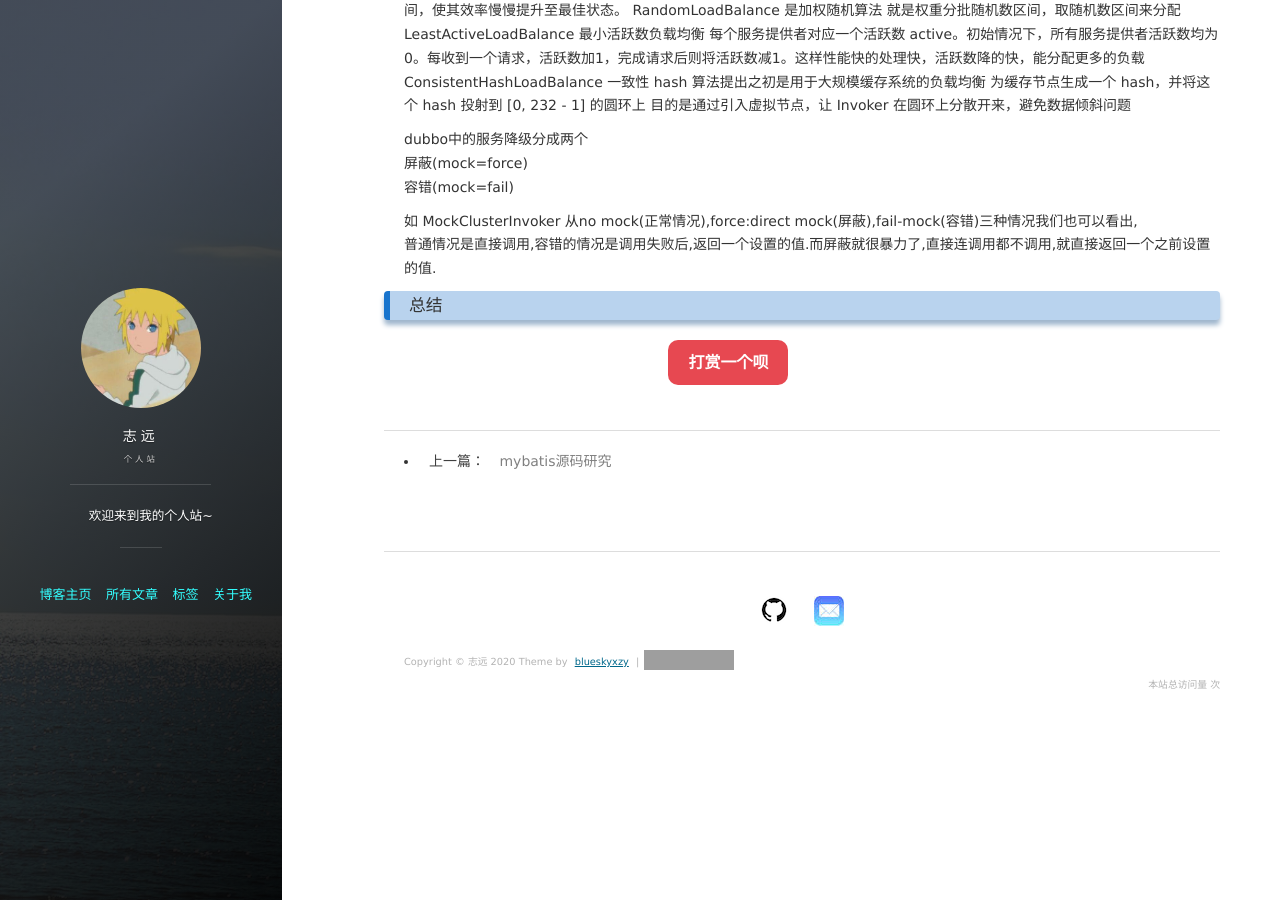
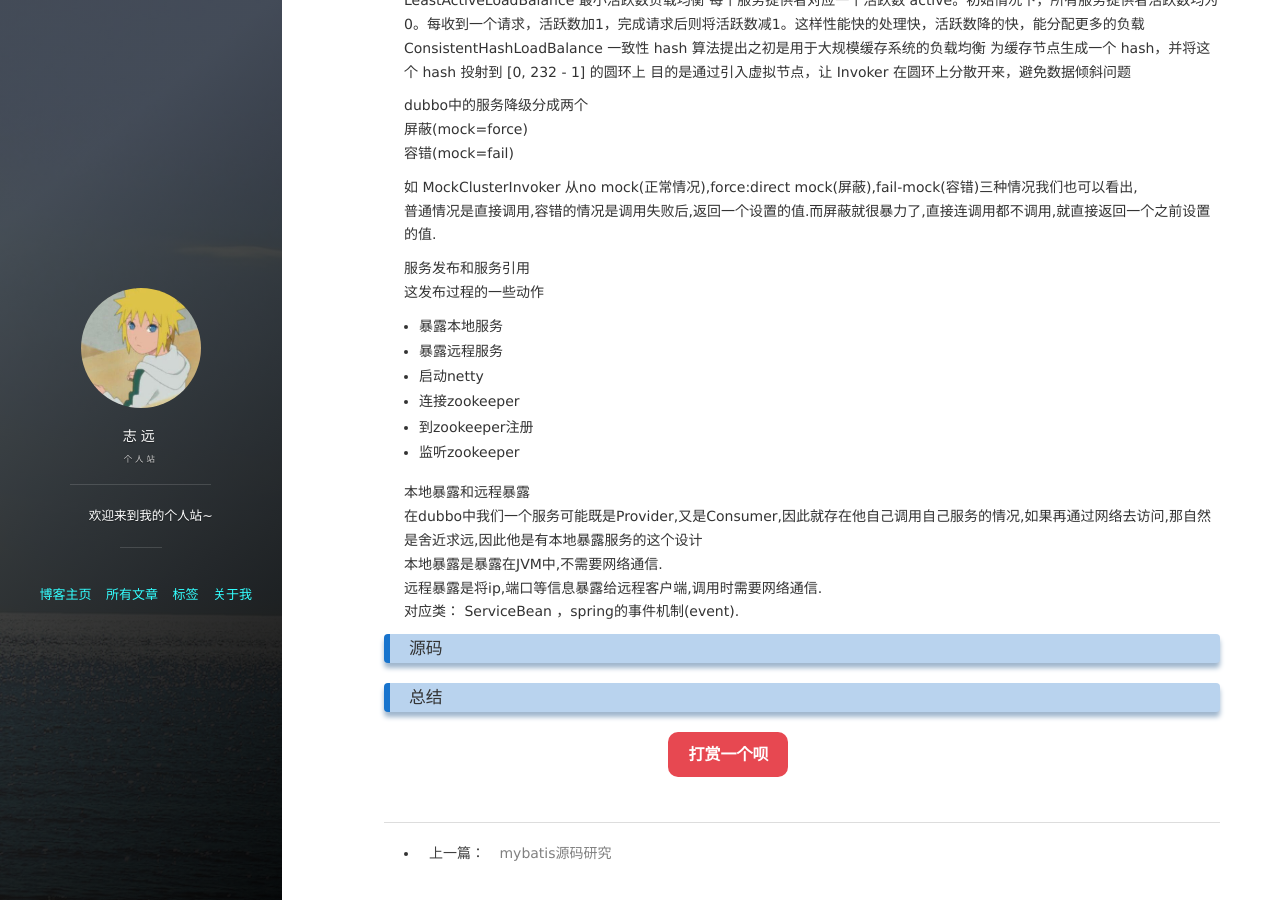
Before and after one commit to blueskyxzy/blueskyxzy.github.io, a Jekyll site: the page built from _posts/2020-06-20-dubbocode.md, in a window 1280 px wide and 900 px high, scrolled down 5201 px. Built offline with Jekyll 4.4.1, drawn with Linux system fonts in a browser that asks for light colours; nearby versions of some CDN libraries; comment, search, counter and statistics services are not loaded; some of the changed text lies outside the part shown; grey boxes are pictures that could not be loaded.

Commit message:
add dubbo

```diff
--- a/_posts/2020-06-20-dubbocode.md
+++ b/_posts/2020-06-20-dubbocode.md
@@ -158,4 +157,21 @@ dubbo中的服务降级分成两个
 从no mock(正常情况),force:direct mock(屏蔽),fail-mock(容错)三种情况我们也可以看出,
 普通情况是直接调用,容错的情况是调用失败后,返回一个设置的值.而屏蔽就很暴力了,直接连调用都不调用,就直接返回一个之前设置的值.
 
+服务发布和服务引用
+这发布过程的一些动作
+* 暴露本地服务
+* 暴露远程服务
+* 启动netty
+* 连接zookeeper
+* 到zookeeper注册
+* 监听zookeeper
+
+本地暴露和远程暴露
+在dubbo中我们一个服务可能既是Provider,又是Consumer,因此就存在他自己调用自己服务的情况,如果再通过网络去访问,那自然是舍近求远,因此他是有本地暴露服务的这个设计
+本地暴露是暴露在JVM中,不需要网络通信.
+远程暴露是将ip,端口等信息暴露给远程客户端,调用时需要网络通信.
+对应类： ServiceBean ，spring的事件机制(event).
+
+### 源码
+
 ### 总结
```
Also changed, not shown: other parts of _posts/2020-06-20-dubbocode.md (+1 -2 lines).
